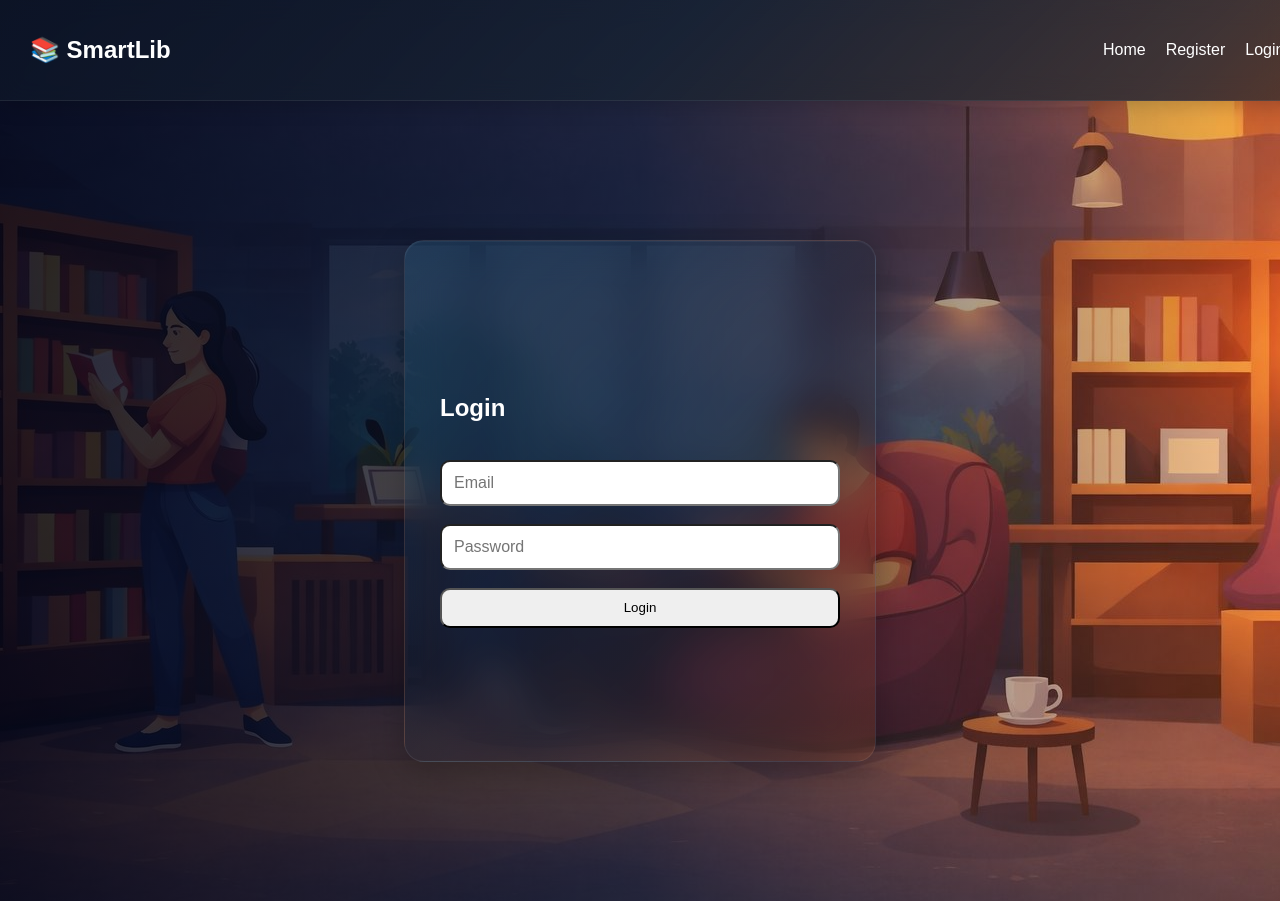
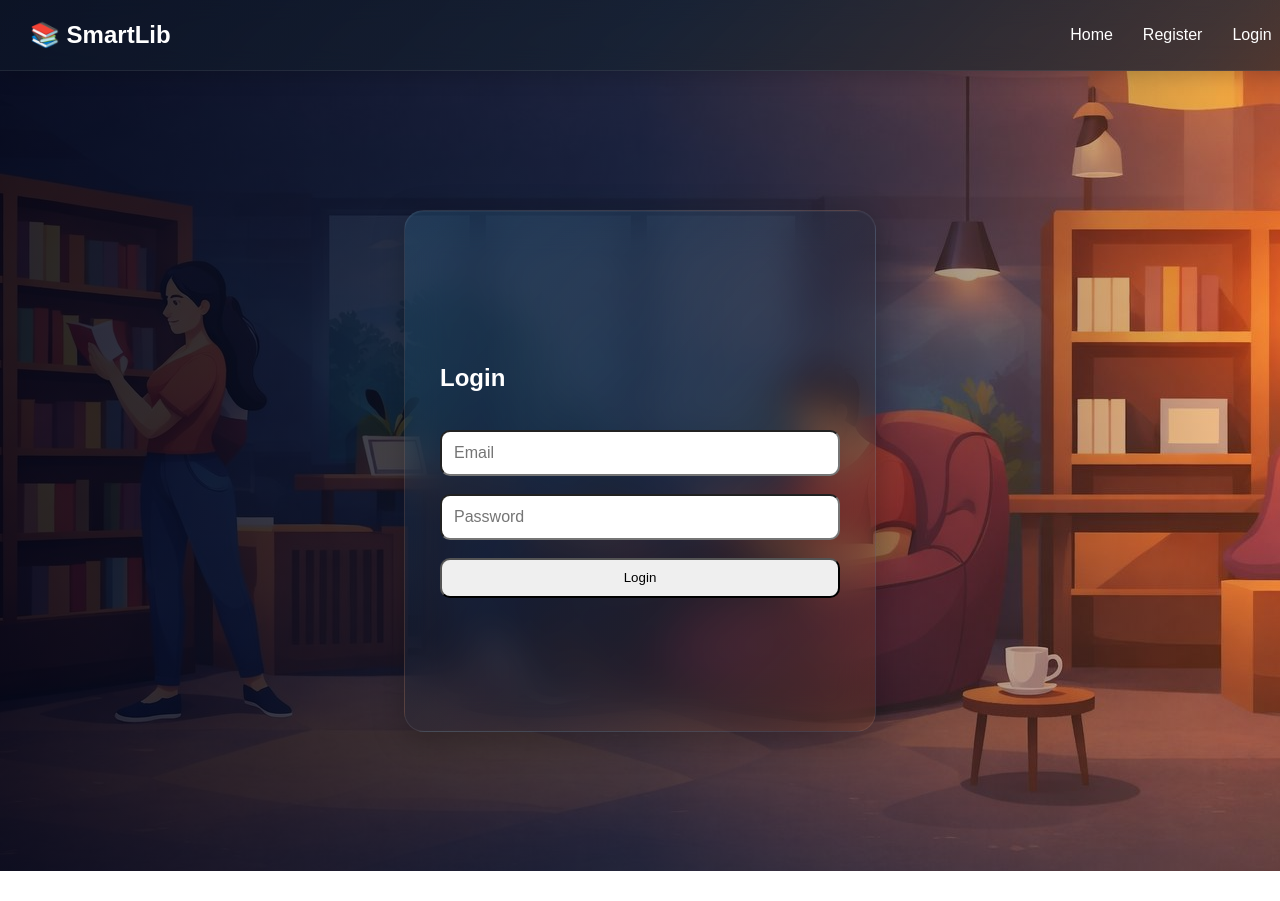
Before and after one commit to naagarSaloni/libraryManagement-, a React app in the folder frontend/: page /login in a window 1280 px wide. Shown: the top 901 px of the page. After the commit the page ends 871 px from the top, so only its background shows below. Built offline with nearby package versions, Linux system fonts and the light colour scheme; the HTML template or start-up script is replaced by a standard one.

Commit message:
Update Navbar.css

```diff
--- a/frontend/src/components/Navbar.css
+++ b/frontend/src/components/Navbar.css
@@ -4,8 +4,8 @@
   right:0;
   left:0;
   z-index: 1000;
-  width: 98%;
-  height : 70px;
+  width: 97%;
+  height : 40px;
 
   display: flex;
   justify-content: space-between;
@@ -36,7 +36,7 @@
 
 .nav-links {
   display: flex;     /* 🔥 this makes it horizontal */
-  gap: 20px;         /* space between items */
+  gap: 30px;         /* space between items */
 
   list-style: none;
   margin: 0;
```
